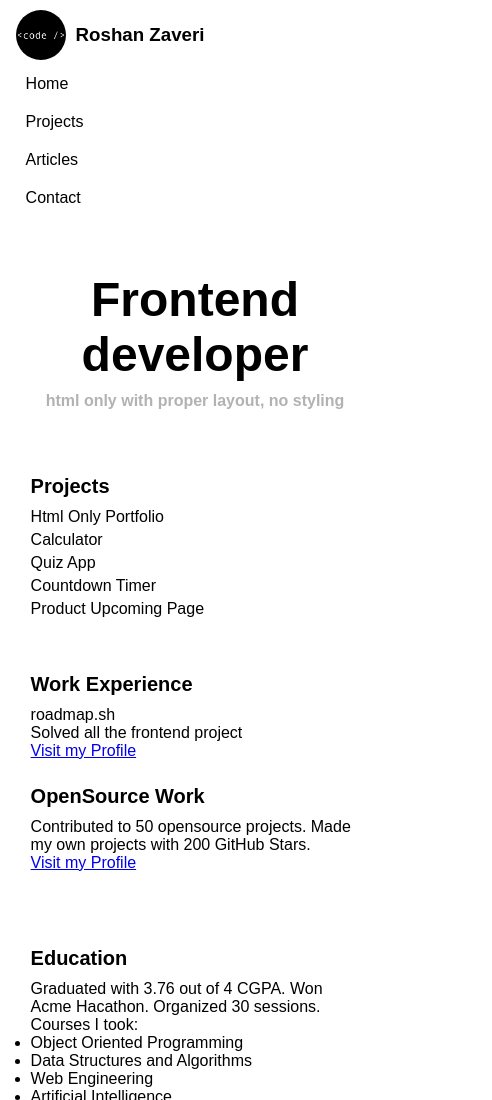
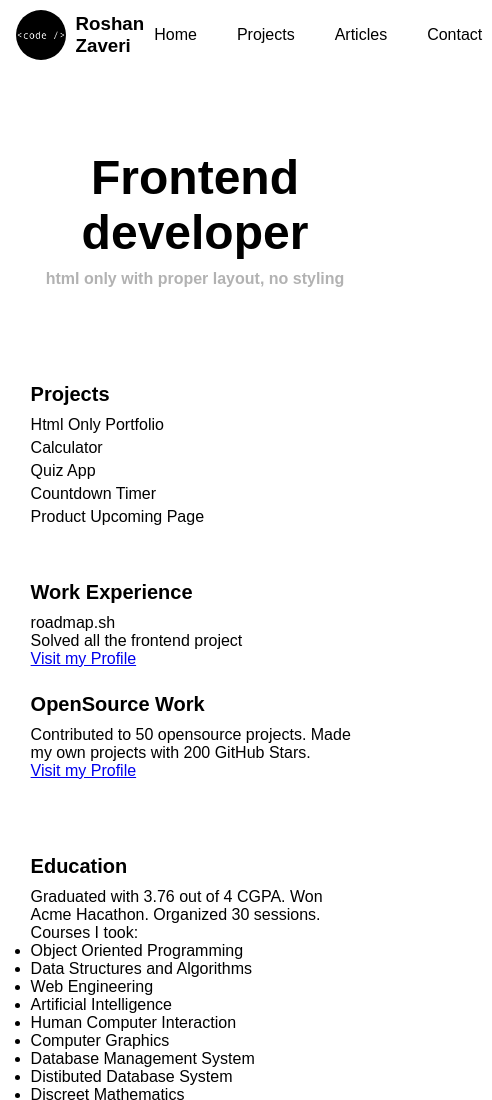
Before and after one commit to roshan-269/Frontend-project-beginner-of-roadmap.sh, a plain HTML site: page 02 Basic HTML Website/index.html in a window 390 px wide. Shown: the top 1100 px of the page, 492 px wide, since content can reach past the window. Drawn offline with Linux system fonts and the light colour scheme.

Commit message:
Update style.css

```diff
--- a/02 Basic HTML Website/css/style.css
+++ b/02 Basic HTML Website/css/style.css
@@ -144,26 +144,3 @@ footer {
   font-size: 16px;
   border-top: 1px solid #ccc;
 }
-
-@media (max-width: 768px) {
-  nav {
-    flex-direction: column;
-    align-items: flex-start;
-    gap: 10px;
-  }
-
-  nav ul {
-    flex-direction: column;
-    width: 100%;
-    gap: 10px;
-  }
-
-  nav ul li a {
-    display: inline-block;
-    width: 100%;
-  }
-
-  header {
-    margin: 50px 0;
-  }
-}
```
